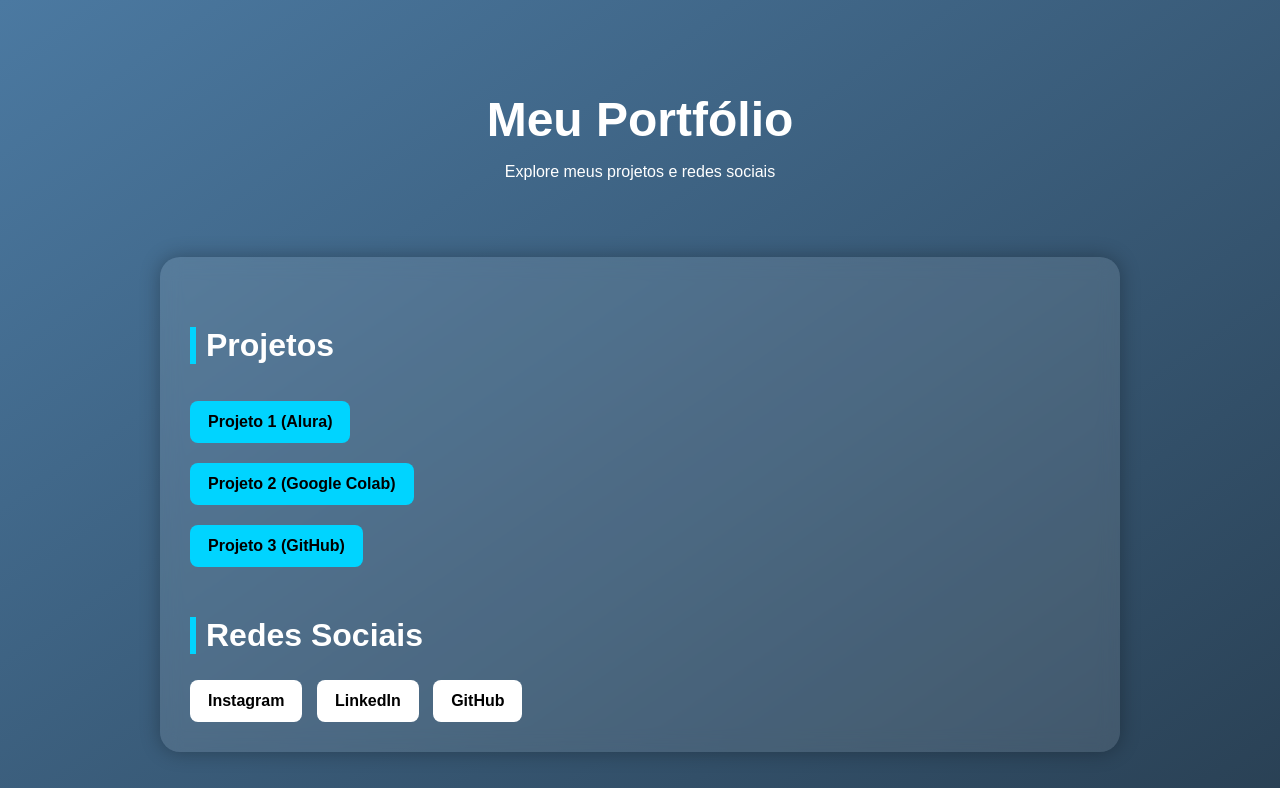
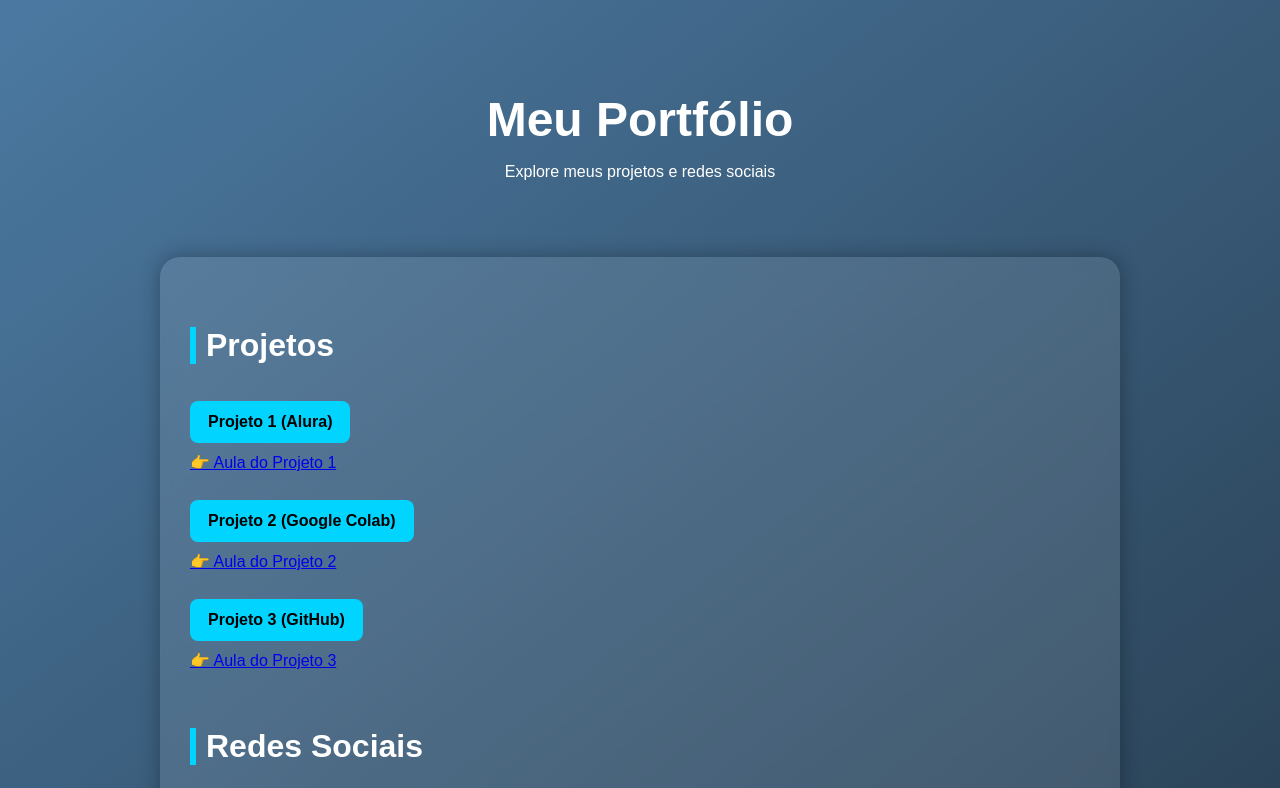
Before and after one commit to bernalsonnoel/portiforio-seliga, a plain HTML site: page index.html in a window 1280 px wide. Shown: the top 788 px of the page. Drawn offline with Linux system fonts and the light colour scheme.

Commit message:
Add lesson links for each project in portfolio
Added links to project lessons for better guidance.

```diff
--- a/index.html
+++ b/index.html
@@ -20,16 +20,25 @@
     <a class="btn" href="https://www.alura.com.br" target="_blank">
       Projeto 1 (Alura)
     </a><br>
+    <a class="aula" href="https://www.alura.com.br/aula1" target="_blank">
+      👉 Aula do Projeto 1
+    </a><br><br>
 
     <!-- Projeto 2 - Google Colab -->
     <a class="btn" href="https://colab.research.google.com/drive/SEU_ID_DO_COLAB" target="_blank">
       Projeto 2 (Google Colab)
     </a><br>
+    <a class="aula" href="https://exemplo.com/aula-projeto2" target="_blank">
+      👉 Aula do Projeto 2
+    </a><br><br>
 
     <!-- Projeto 3 - GitHub -->
     <a class="btn" href="https://github.com/SEU_USUARIO" target="_blank">
       Projeto 3 (GitHub)
     </a><br>
+    <a class="aula" href="https://exemplo.com/aula-projeto3" target="_blank">
+      👉 Aula do Projeto 3
+    </a><br><br>
 
     <h2>Redes Sociais</h2>
     <div class="social-links">
```
